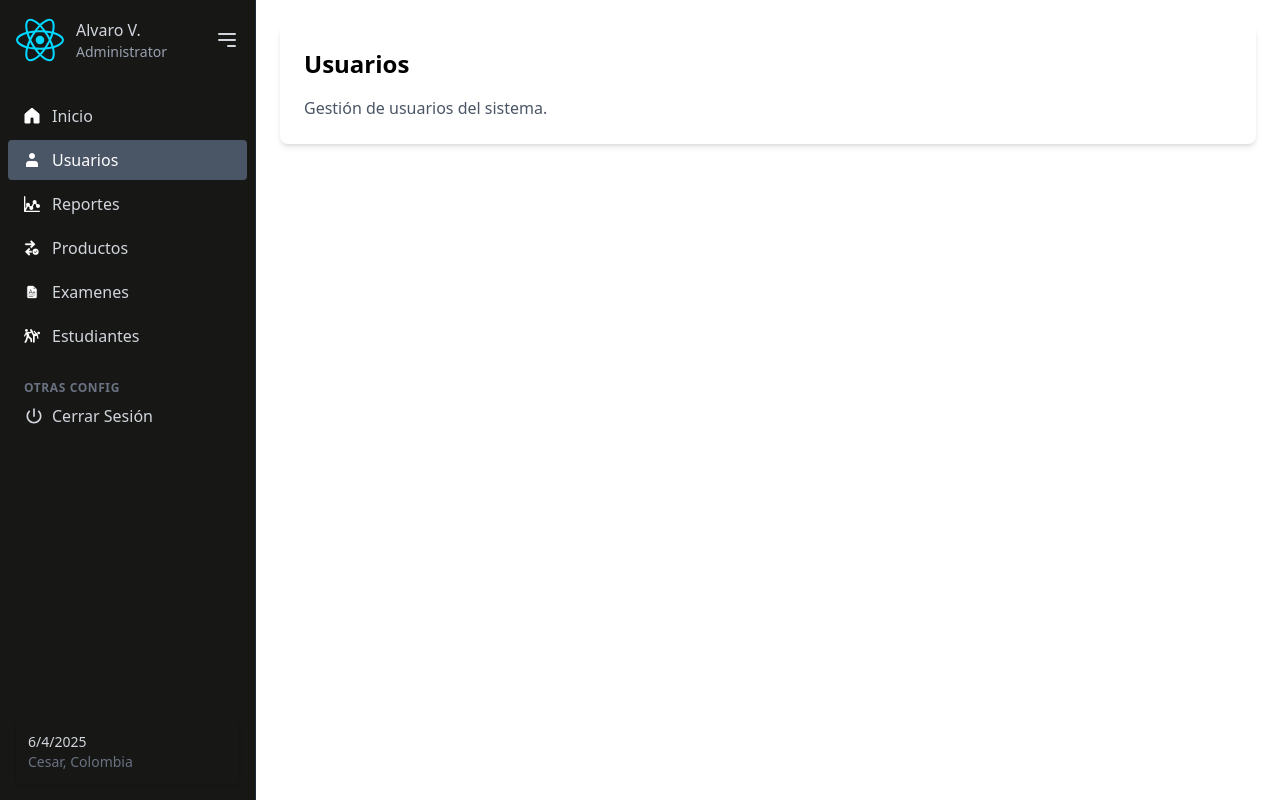
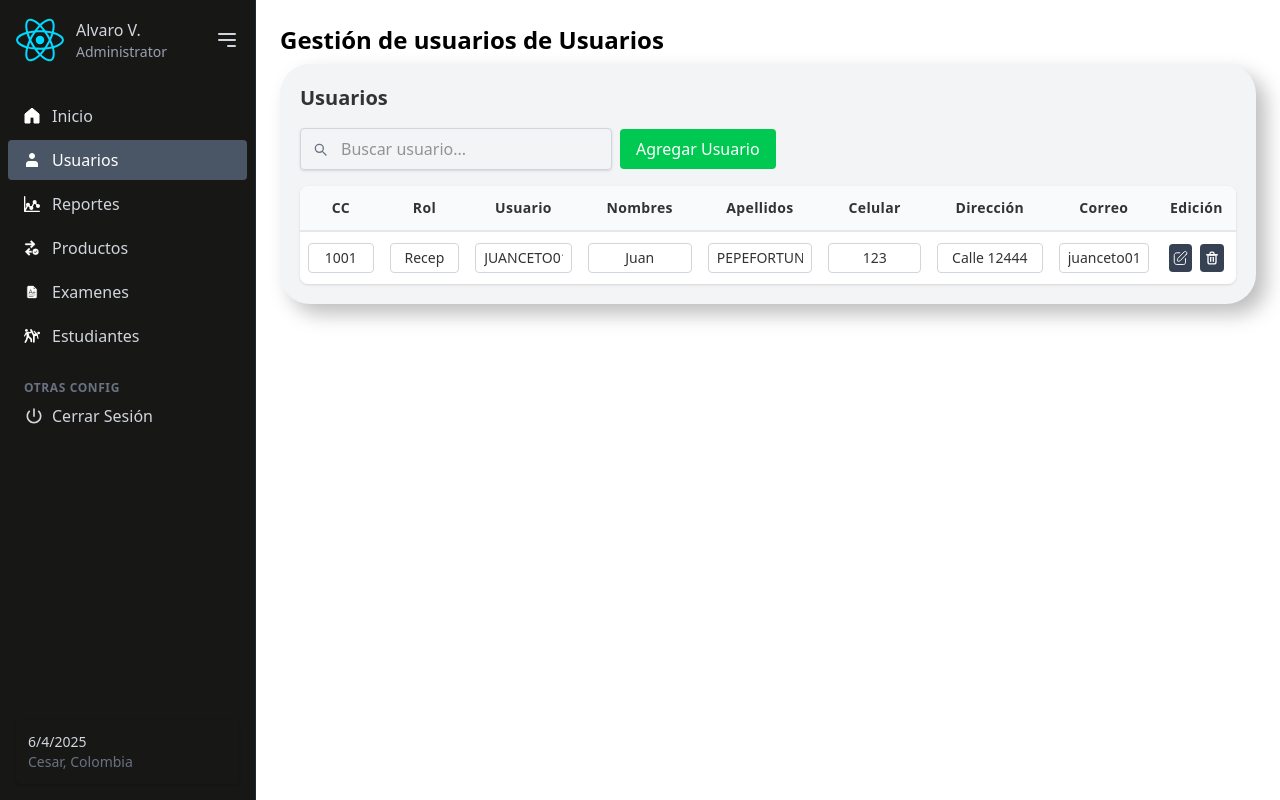
Before and after one commit to JoseVidal1/DOJANKWON_PROY, a React (Vite) app: page /usuarios in a window 1280 px wide. Built offline with nearby package versions, Linux system fonts and the light colour scheme.

Commit message:
usuario AAAH think

```diff
--- /dev/null
+++ b/src/Components/AgregarUsuario.jsx
@@ -0,0 +1,60 @@
+import React from 'react';
+
+export default function AgregarUsuario({ isOpen, onClose, onAdd }) {
+  if (!isOpen) return null;
+
+  const agregarUsuario = (e) => {
+    e.preventDefault();
+    const formData = new FormData(e.target);
+    const nuevoUsuario = {
+      id: formData.get('id'),
+      rol: formData.get('rol'),
+      usuario: formData.get('usuario'),
+      nombres: formData.get('nombres'),
+      apellidos: formData.get('apellidos'),
+      celular: formData.get('celular'),
+      direccion: formData.get('direccion'),
+      correo: formData.get('correo'),
+    };
+    onAdd(nuevoUsuario);
+    onClose();
+  };
+
+  return (
+    <div className="fixed inset-0 backdrop-blur-sm flex items-center justify-center z-50 px-4">
+      <div className="absolute inset-0" onClick={onClose}></div>
+
+      <div className="bg-white rounded-2xl shadow-xl p-6 w-full max-w-2xl z-10 relative">
+        <h1 className="text-2xl font-bold mb-6 text-center">Agregar Usuario</h1>
+
+        <form onSubmit={agregarUsuario} className="grid grid-cols-1 md:grid-cols-2 gap-4">
+
+          {/*Usuario*/}
+          <input type="text" name="usuario" placeholder="Usuario" className="w-full p-2 border border-gray-300 rounded md:col-span-2" required />
+
+          {/* CC y Rol */}
+          <input type="text" name="id" placeholder="CC" className="w-full p-2 border border-gray-300 rounded" required />
+          <input type="text" name="rol" placeholder="Rol" className="w-full p-2 border border-gray-300 rounded" required />
+
+          {/*Nombres y Apellidos*/}
+          <input type="text" name="nombres" placeholder="Nombres" className="w-full p-2 border border-gray-300 rounded" required />
+          <input type="text" name="apellidos" placeholder="Apellidos" className="w-full p-2 border border-gray-300 rounded" required />
+
+          {/*Celular*/}
+          <input type="text" name="celular" placeholder="Celular" className="w-full p-2 border border-gray-300 rounded md:col-span-2" required />
+
+          {/* Correo y Direccion*/}
+          <input type="email" name="correo" placeholder="Correo" className="w-full p-2 border border-gray-300 rounded md:col-span-2" required />
+          <input type="text" name="direccion" placeholder="Dirección" className="w-full p-2 border border-gray-300 rounded md:col-span-2" required />
+
+          {/* Agregar*/}
+          <div className="md:col-span-2">
+            <button type="submit" className="w-full bg-blue-500 text-white py-2 px-4 rounded hover:bg-blue-600 transition">
+              Agregar Usuario
+            </button>
+          </div>
+        </form>
+      </div>
+    </div>
+  );
+}
--- a/src/page/Usuarios.jsx
+++ b/src/page/Usuarios.jsx
@@ -1,12 +1,147 @@
-import React from 'react';
+import React, { useState } from 'react';
+import EditIcon from '../assets/icons/edit.svg';
+import deleteIcon from '../assets/icons/delete.svg';
+import AgregarUsuario from '../Components/AgregarUsuario';
 
 const Usuarios = () => {
+  const [usuarios, setUsuarios] = useState([
+    {
+      id: '1001',
+      rol: 'Recep',
+      usuario: 'JUANCETO01',
+      nombres: 'Juan',
+      apellidos: 'PEPEFORTUNA',
+      celular: '123',
+      direccion: 'Calle 12444',
+      correo: 'juanceto01@gmail.com',
+    },
+  ]);
+
+  const [isModalOpen, ModalOp] = useState(false);
+
+  const InputCambios = (id, field, value) => {
+    setUsuarios((prev) =>
+      prev.map((u) => (u.id === id ? { ...u, [field]: value } : u))
+    );
+  };
+
+  const DeleteU = (id) => {
+    setUsuarios((prev) => prev.filter((u) => u.id !== id));
+  };
+
+  const GuardarU = (user) => {
+    console.log('Guardando usuario:', user);
+  };
+
+  const AgregarU = (nuevoUsuario) => {
+    setUsuarios((prev) => [...prev, nuevoUsuario]);
+  };
+
   return (
-    <div className="bg-white rounded-lg shadow-md p-6">
-      <h1 className="text-2xl font-bold mb-4">Usuarios</h1>
-      <p className="text-gray-600">Gestión de usuarios del sistema.</p>
+  <>
+      <h1 className="text-2xl mb-2 font-bold text-left">Gestión de usuarios de Usuarios</h1>
+
+    <div className="p-5 rounded-[30px] shadow-[10px_10px_20px_#bebebe,-10px_-10px_20px_#ffffff] bg-gray-100 text-[#333]">
+      <h1 className="text-xl font-bold mb-4 text-left">Usuarios</h1>
+
+      {/* Botón para agregar usuario */}
+    <div className="mb-4 w-full flex flex-col md:flex-row md:items-center gap-2">
+      <div className="relative w-full md:w-1/3">
+        <input type="text" placeholder="Buscar usuario..." className="w-full pl-10 pr-3 py-2 border border-gray-300 rounded shadow-sm focus:outline-none focus:ring-2 focus:ring-blue-400" />
+        <button type="button" className="absolute inset-y-0 left-0 px-3 flex items-center text-gray-500 hover:text-gray-700">
+          <svg className="w-4 h-4" fill="none" stroke="currentColor" strokeWidth="2" viewBox="0 0 24 24">
+            <path strokeLinecap="round" strokeLinejoin="round" d="M21 21l-4.35-4.35M17 11a6 6 0 1 0-12 0 6 6 0 0 0 12 0z" />
+          </svg>
+        </button>
+      </div>
+
+      <button onClick={() => ModalOp(true)} className="bg-green-500 text-white px-4 py-2 rounded hover:bg-green-600" > Agregar Usuario</button>
     </div>
-  );
+
+      {/* Tabla para escritorio */}
+      <div className="overflow-auto rounded-lg shadow hidden md:block">
+        <table className="w-full text-center">
+          <thead className="bg-gray-50 border-b-2 border-gray-200">
+            <tr>
+              <th className="p-3 text-sm font-semibold tracking-wide">CC</th>
+              <th className="p-3 text-sm font-semibold tracking-wide">Rol</th>
+              <th className="p-3 text-sm font-semibold tracking-wide">Usuario</th>
+              <th className="p-3 text-sm font-semibold tracking-wide">Nombres</th>
+              <th className="p-3 text-sm font-semibold tracking-wide">Apellidos</th>
+              <th className="p-3 text-sm font-semibold tracking-wide">Celular</th>
+              <th className="p-3 text-sm font-semibold tracking-wide">Dirección</th>
+              <th className="p-3 text-sm font-semibold tracking-wide">Correo</th>
+              <th className="p-3 text-sm font-semibold tracking-wide">Edición</th>
+            </tr>
+          </thead>
+          <tbody className="divide-y divide-gray-100">
+            {usuarios.map((u, idx) => (
+              <tr key={u.id} className={idx % 2 === 0 ? 'bg-white' : 'bg-gray-50'}>
+                {['id', 'rol', 'usuario', 'nombres', 'apellidos', 'celular', 'direccion', 'correo'].map((field) => (
+
+                  <td key={field} className="p-2">
+                    <input type="text" value={u[field]} onChange={(e) => InputCambios(u.id, field, e.target.value)} className="w-full border border-gray-300 rounded px-2 py-1 text-sm text-center"/>
+                  </td>
+
+                ))}
+
+                {/* Editar y eliminar */}
+                <td className="p-3 flex justify-center space-x-2">
+                  <button onClick={() => GuardarU(u)} className="p-1 text-sm bg-gray-700 rounded hover:bg-gray-900" >
+                  <img src={EditIcon} alt="Editar" className="w-5 h-5" />
+                  </button>
+
+                  <button onClick={() => DeleteU(u.id)} className="p-1 text-sm bg-gray-700 rounded hover:bg-gray-900">
+                  <img src={deleteIcon} alt="Eliminar" className="w-5 h-5" />
+                  </button>
+
+                </td>
+              </tr>
+            ))}
+          </tbody>
+        </table>
+      </div>
+
+      {/* Tarjetas para móvil */}
+      <div className="grid grid-cols-1 sm:grid-cols-2 gap-4 md:hidden">
+        {usuarios.map((u) => (
+          <div key={u.id} className="bg-white space-y-3 p-4 rounded-lg shadow">
+            {['id', 'rol', 'usuario', 'nombres', 'apellidos', 'celular', 'direccion', 'correo'].map((field) => (
+              <div key={field} className="text-sm text-center">
+                <label className="block font-semibold text-gray-600 capitalize">{field}:</label>
+                <input
+                  type="text"
+                  value={u[field]}
+                  onChange={(e) => InputCambios(u.id, field, e.target.value)}
+                  className="w-full border border-gray-300 rounded px-2 py-1 text-sm text-center"
+                />
+              </div>
+            ))}
+
+            {/*Editar y eliminar*/}
+            <div className="flex justify-center space-x-4 pt-2">
+              <button onClick={() => GuardarU(u)} className="p-1 text-sm bg-gray-700 rounded hover:bg-gray-900">
+                  <img src={EditIcon} alt="Editar" className="w-5 h-5" />
+              </button>
+
+              <button onClick={() => DeleteU(u.id)} className="p-1 text-sm bg-gray-700 rounded hover:bg-gray-900">
+                <img src={deleteIcon} alt="Eliminar" className="w-5 h-5" />
+                </button>
+            </div>
+
+
+          </div>
+        ))}
+      </div>
+
+      {/* Modal */}
+      <AgregarUsuario
+        isOpen={isModalOpen}
+        onClose={() => ModalOp(false)}
+        onAdd={AgregarU}
+      />
+    </div>
+  </>);
 };
 
 export default Usuarios;
```
